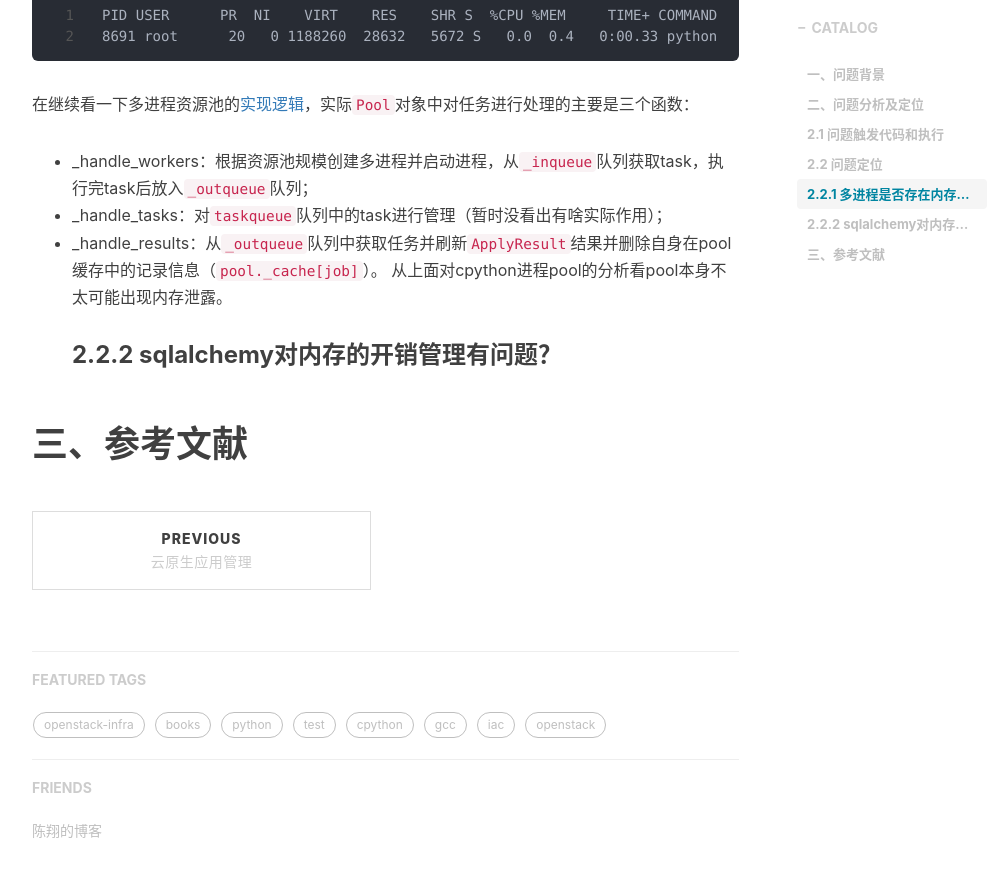
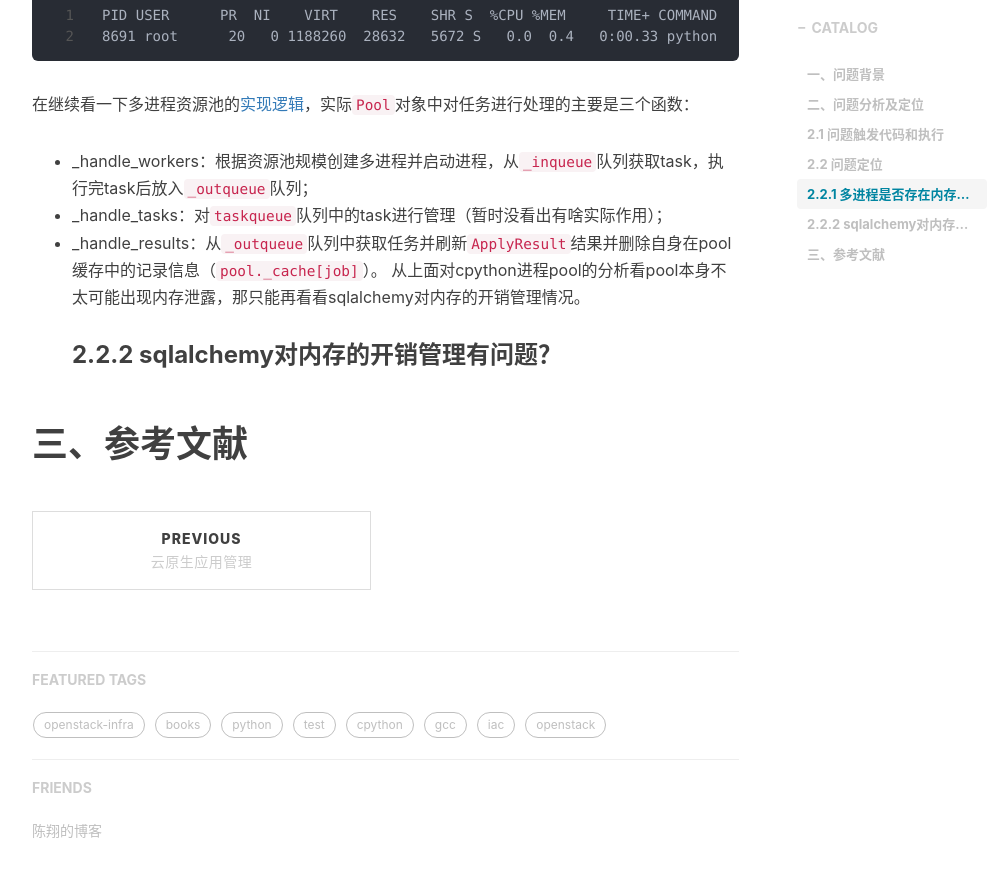
Before and after one commit to shihai1991/shihai1991.github.io, a Jekyll site: the page built from _posts/2022-09-20-multiprocessing-sqlalchemy.md, in a window 1280 px wide and 900 px high, scrolled down 3418 px. Shown: the top 877 px of the window, without its empty margins (233-1233 px from the left). Built offline with Jekyll 4.4.1, drawn with Linux system fonts in a browser that asks for light colours; nearby versions of some CDN libraries; comment, search, counter and statistics services are not loaded.

Commit message:
Update 2022-09-20-multiprocessing-sqlalchemy.md

```diff
--- a/_posts/2022-09-20-multiprocessing-sqlalchemy.md
+++ b/_posts/2022-09-20-multiprocessing-sqlalchemy.md
@@ -128,7 +128,7 @@ PID USER      PR  NI    VIRT    RES    SHR S  %CPU %MEM     TIME+ COMMAND
 - _handle_workers：根据资源池规模创建多进程并启动进程，从`_inqueue`队列获取task，执行完task后放入`_outqueue`队列；
 - _handle_tasks：对`taskqueue`队列中的task进行管理（暂时没看出有啥实际作用）；
 - _handle_results：从`_outqueue`队列中获取任务并刷新`ApplyResult`结果并删除自身在pool缓存中的记录信息（`pool._cache[job]`）。
-从上面对cpython进程pool的分析看pool本身不太可能出现内存泄露。
+从上面对cpython进程pool的分析看pool本身不太可能出现内存泄露，那只能再看看sqlalchemy对内存的开销管理情况。
 ### 2.2.2 sqlalchemy对内存的开销管理有问题？
 
 # 三、参考文献
```
